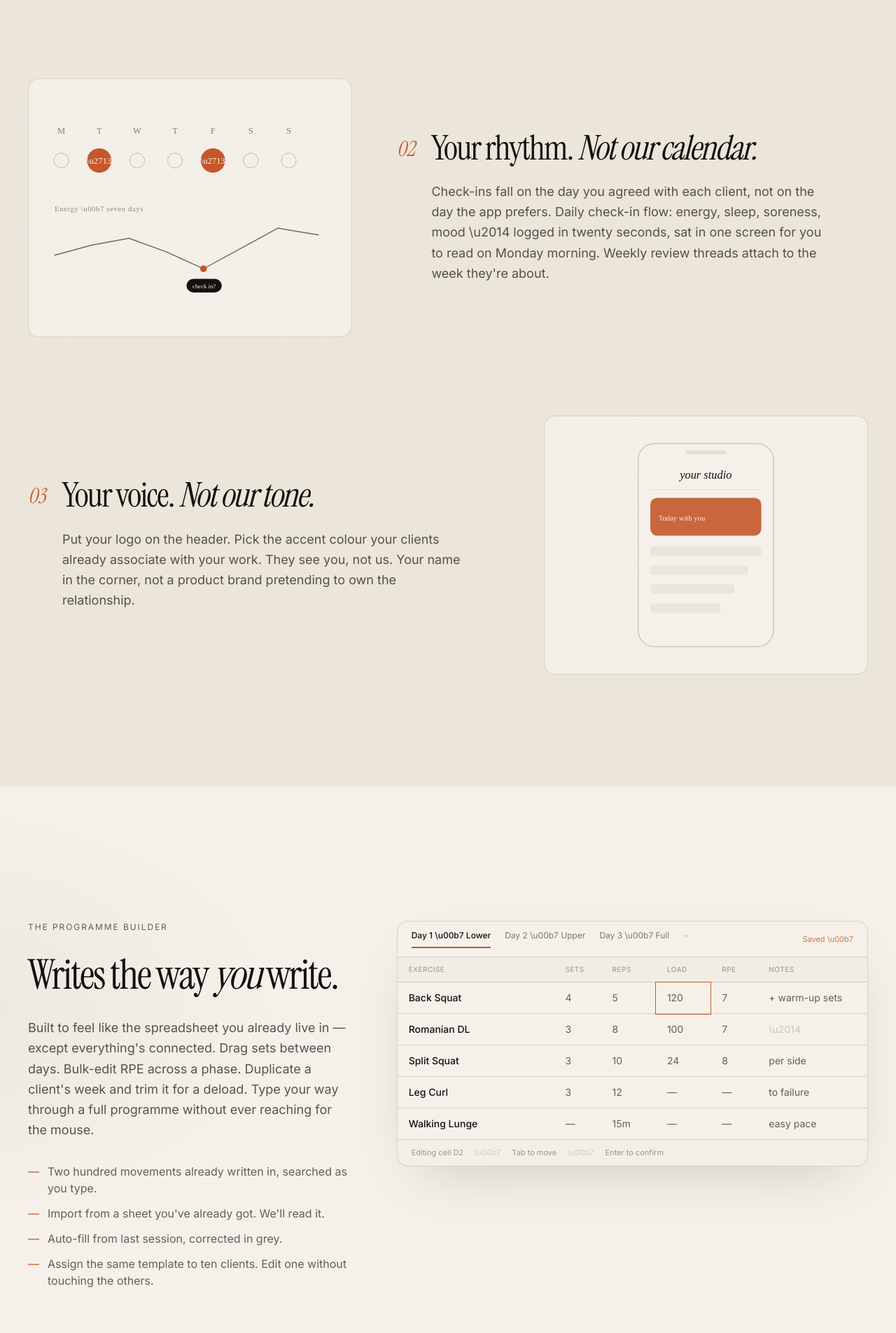
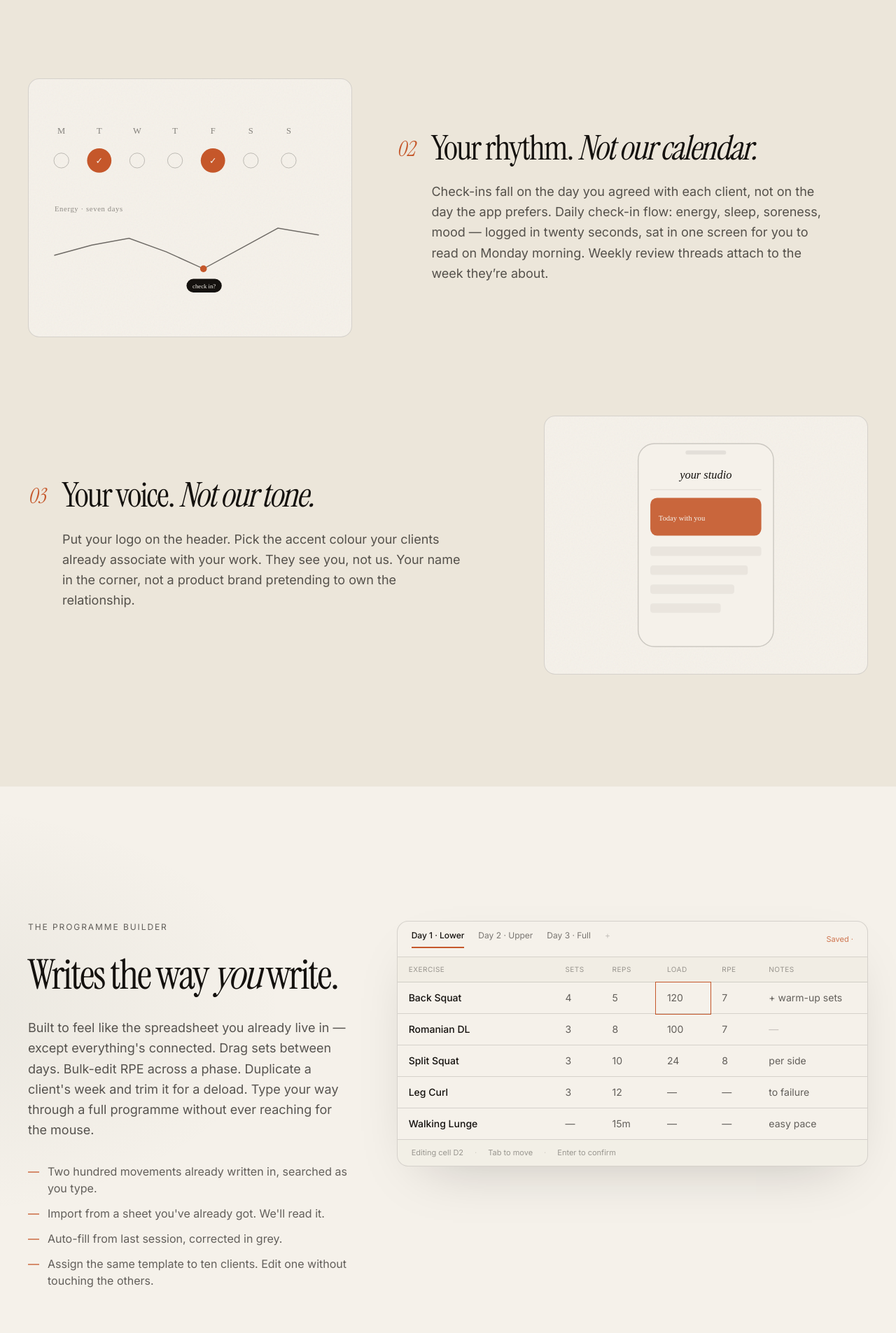
Before and after one commit to mcmikey123/Forge-landing, a Next.js app: page / in a window 1280 px wide. Shown: the part 2975-4880 px from the top of the page at 70% size. Built offline with nearby package versions, Linux system fonts and the light colour scheme.

Commit message:
fix: wrap unicode chars in JSX expressions for Opposite, Builder, Pricing

```diff
--- a/src/components/Builder.tsx
+++ b/src/components/Builder.tsx
@@ -63,13 +63,13 @@ function BuilderVisual() {
       <div className="flex items-center justify-between px-5 py-3 border-b hair text-xs">
         <div className="flex gap-5 text-ink/55">
           <span className="text-ink font-medium border-b-2 border-ember pb-2">
-            Day 1 \u00b7 Lower
+            {"Day 1 \u00b7 Lower"}
           </span>
-          <span className="pb-2">Day 2 \u00b7 Upper</span>
-          <span className="pb-2">Day 3 \u00b7 Full</span>
+          <span className="pb-2">{"Day 2 \u00b7 Upper"}</span>
+          <span className="pb-2">{"Day 3 \u00b7 Full"}</span>
           <span className="opacity-40 pb-2">+</span>
         </div>
-        <span className="text-ember/80 text-[11px]">Saved \u00b7</span>
+        <span className="text-ember/80 text-[11px]">{"Saved \u00b7"}</span>
       </div>
 
       {/* Grid */}
@@ -104,7 +104,7 @@ function BuilderVisual() {
                   } ${isActive ? "bg-ember/8 ring-1 ring-ember" : ""}`}
                 >
                   {cell || (
-                    <span className="text-ink/20">\u2014</span>
+                    <span className="text-ink/20">{"\u2014"}</span>
                   )}
                 </div>
               );
@@ -116,9 +116,9 @@ function BuilderVisual() {
       {/* Status bar */}
       <div className="px-5 py-2.5 text-[11px] text-ink/40 flex items-center gap-4 bg-paper-warm/30">
         <span>Editing cell D2</span>
-        <span className="opacity-40">\u00b7</span>
+        <span className="opacity-40">{"\u00b7"}</span>
         <span>Tab to move</span>
-        <span className="opacity-40">\u00b7</span>
+        <span className="opacity-40">{"\u00b7"}</span>
         <span>Enter to confirm</span>
       </div>
     </div>
--- a/src/components/Opposite.tsx
+++ b/src/components/Opposite.tsx
@@ -33,7 +33,7 @@ export default function Opposite() {
                 <em className="italic">Not our calendar.</em>
               </>
             }
-            body="Check-ins fall on the day you agreed with each client, not on the day the app prefers. Daily check-in flow: energy, sleep, soreness, mood \u2014 logged in twenty seconds, sat in one screen for you to read on Monday morning. Weekly review threads attach to the week they're about."
+            body={"Check-ins fall on the day you agreed with each client, not on the day the app prefers. Daily check-in flow: energy, sleep, soreness, mood \u2014 logged in twenty seconds, sat in one screen for you to read on Monday morning. Weekly review threads attach to the week they\u2019re about."}
             art={<ArtCadence />}
           />
 
@@ -165,9 +165,8 @@ function ArtGrid() {
           fontSize={r === 0 ? "10" : "13"}
           fill="#14110e"
           fillOpacity={r === 0 ? 0.45 : 0.8}
-          fontFamily={r === 0 ? "ui-sans-serif" : "ui-sans-serif"}
+          fontFamily="ui-sans-serif"
           letterSpacing={r === 0 ? "0.08em" : "0"}
-          textTransform={r === 0 ? "uppercase" : undefined}
         >
           {t}
         </text>
@@ -233,7 +232,7 @@ function ArtCadence() {
                 fill="#f5f1ea"
                 fontFamily="ui-sans-serif"
               >
-                \u2713
+                {"\u2713"}
               </text>
             )}
           </g>
@@ -249,9 +248,8 @@ function ArtCadence() {
         fillOpacity="0.45"
         fontFamily="ui-sans-serif"
         letterSpacing="0.06em"
-        textTransform="uppercase"
       >
-        Energy \u00b7 seven days
+        {"Energy \u00b7 seven days"}
       </text>
       <path
         d="M 30 240 L 85 225 L 140 215 L 195 235 L 250 260 L 305 230 L 360 200 L 420 210"
--- a/src/components/Pricing.tsx
+++ b/src/components/Pricing.tsx
@@ -16,7 +16,7 @@ export default function Pricing() {
           <Reveal>
             <PricingCard
               name="Solo"
-              price="\u00a329"
+              price={"\u00a329"}
               per="per month"
               tagline="For the one-coach shop with up to twenty clients on the roster."
               features={[
@@ -33,9 +33,9 @@ export default function Pricing() {
             <PricingCard
               featured
               name="Studio"
-              price="\u00a379"
+              price={"\u00a379"}
               per="per month"
-              tagline="For the coach who\u2019s been asked, twice this year, where they print their t-shirts."
+              tagline={"For the coach who\u2019s been asked, twice this year, where they print their t-shirts."}
               features={[
                 "Unlimited clients",
                 "Your logo, your accent colour",
@@ -130,7 +130,7 @@ function PricingCard({
         }`}
       >
         Begin with {name}
-        <span>\u2192</span>
+        <span>{"\u2192"}</span>
       </a>
     </div>
   );
```
